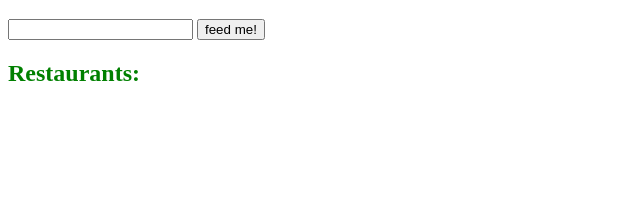
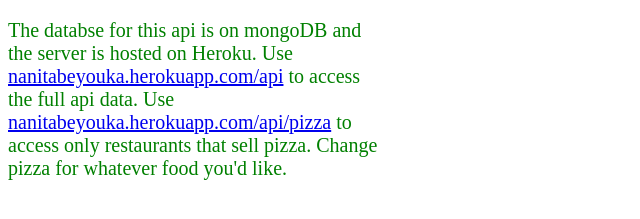
Before and after one commit to karina-42/restaurant-api, a website: page index.html in a window 1280 px wide. Shown: the part 61-280 px from the top of the page, without its empty margins (0-640 px from the left). Drawn offline with Linux system fonts and the light colour scheme.

Commit message:
added better documentation to api homepage

```diff
--- a/index.html
+++ b/index.html
@@ -9,9 +9,7 @@
 </head>
 <body>
   <h1>Restaurants API</h1>
-  <input type="text">
-  <button>feed me!</button>
-  <h2>Restaurants:</h2>
+  <p>The databse for this api is on mongoDB and the server is hosted on Heroku. Use <a href="https://nanitabeyouka.herokuapp.com/api" target="_blank">nanitabeyouka.herokuapp.com/api</a> to access the full api data. Use <a href="https://nanitabeyouka.herokuapp.com/api/pizza" target="_blank">nanitabeyouka.herokuapp.com/api/pizza</a> to access only restaurants that sell pizza. Change pizza for whatever food you'd like.</p>
   <script src="/js/main.js"></script>
 </body>
 </html>
--- a/public/css/style.css
+++ b/public/css/style.css
@@ -1,3 +1,8 @@
 body {
   color: green;
 }
+
+p {
+  width: 30%;
+  font-size: 20px;
+}
```
Also changed, not shown: server.js (+1 -73 lines).
